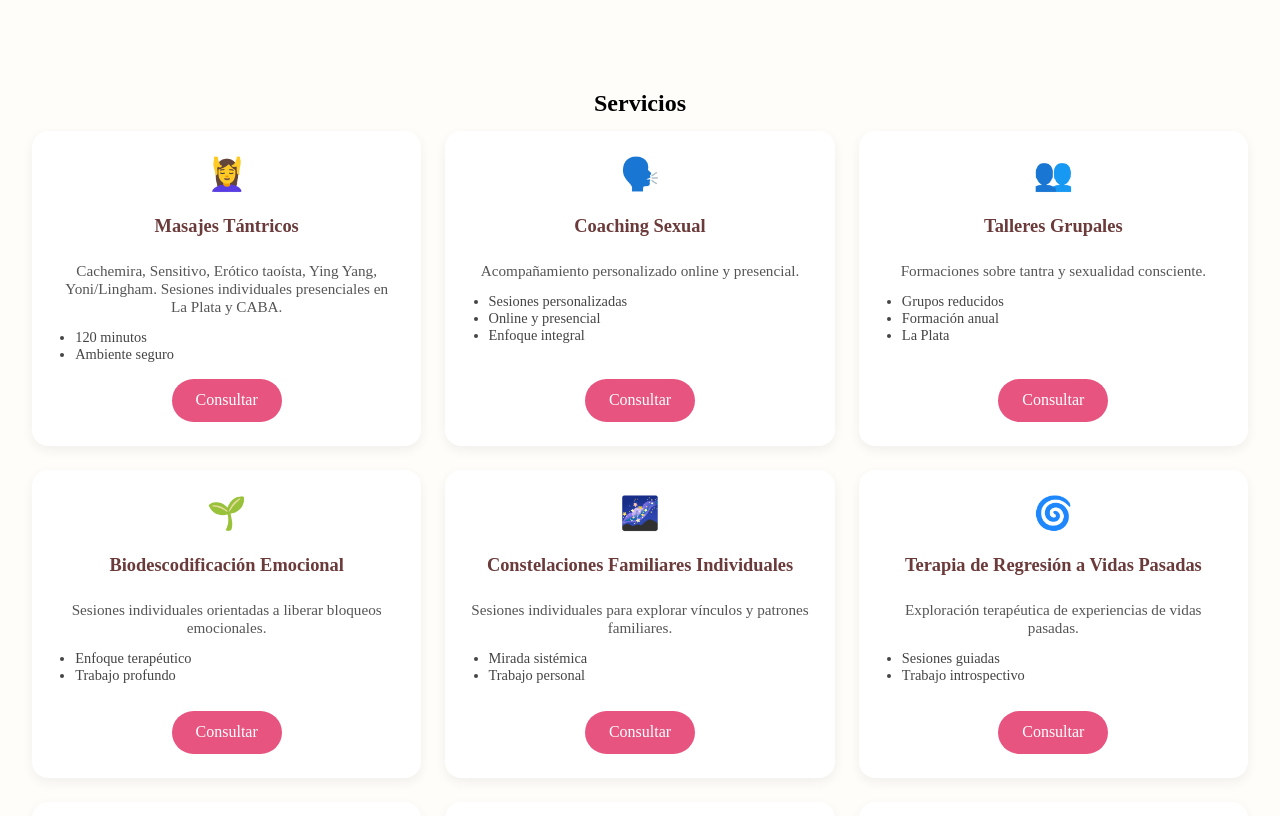
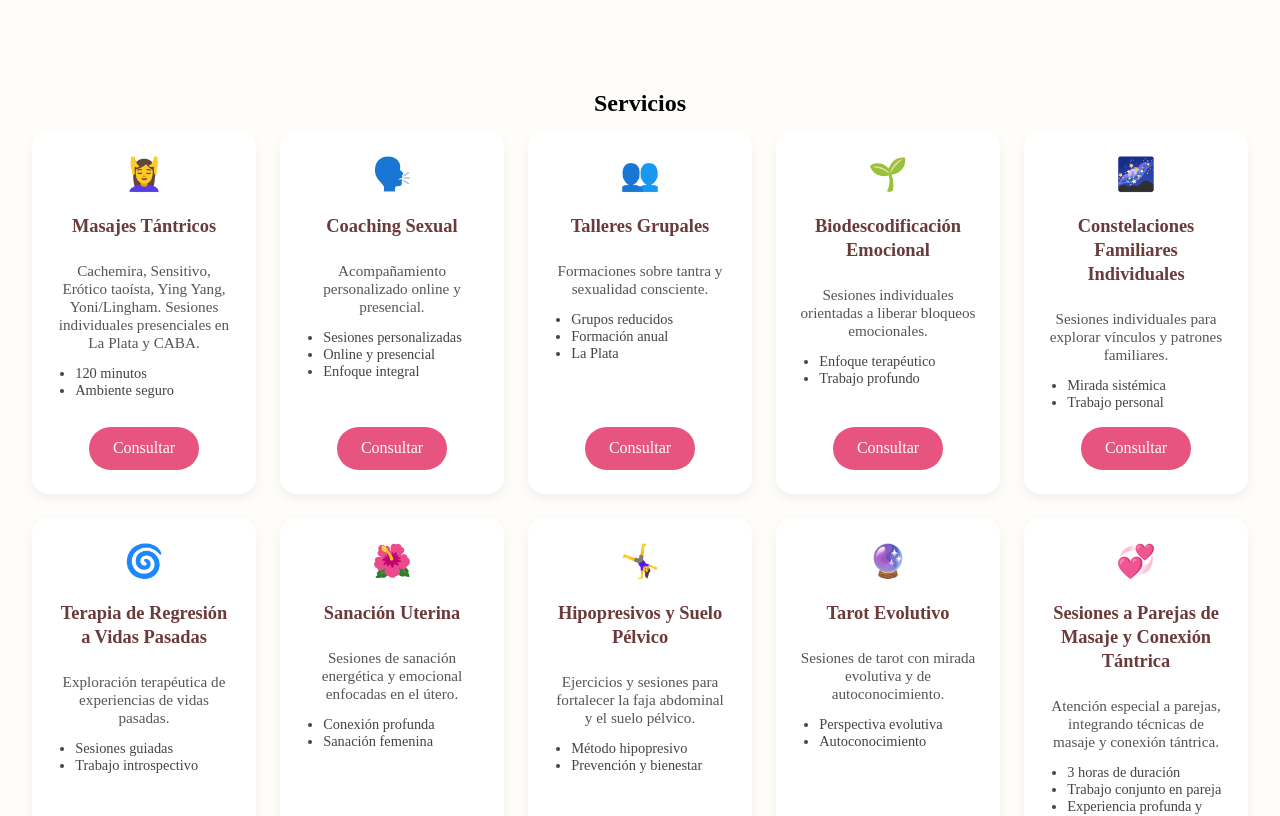
Before and after one commit to FedeCortes/cherry-tantra, a Vue app: page / in a window 1280 px wide. Shown: the part 860-1676 px from the top of the page. Built offline with nearby package versions, Linux system fonts and the light colour scheme.

Commit message:
Se agrega servicio parejas.

```diff
--- a/src/views/Home.vue
+++ b/src/views/Home.vue
@@ -69,6 +69,13 @@ const services = ref([
     title: 'Tarot Evolutivo',
     description: 'Sesiones de tarot con mirada evolutiva y de autoconocimiento.',
     features: ['Perspectiva evolutiva', 'Autoconocimiento']
+  },
+  {
+    id: 10,
+    icon: '💞',
+    title: 'Sesiones a Parejas de Masaje y Conexión Tántrica',
+    description: 'Atención especial a parejas, integrando técnicas de masaje y conexión tántrica.',
+    features: ['3 horas de duración', 'Trabajo conjunto en pareja', 'Experiencia profunda y compartida']
   }
 ]);
 
@@ -301,7 +308,7 @@ a:hover { color: #b93c64; cursor: pointer; }
 .services-grid {
   display: grid;
   gap: 1.5rem;
-  grid-template-columns: repeat(3, 1fr); /* Desktop: 3 columnas */
+  grid-template-columns: repeat(5, 1fr); /* Desktop: 3 columnas */
 }
 @media(max-width:1024px){
   .services-grid { grid-template-columns: repeat(2, 1fr); }
```
